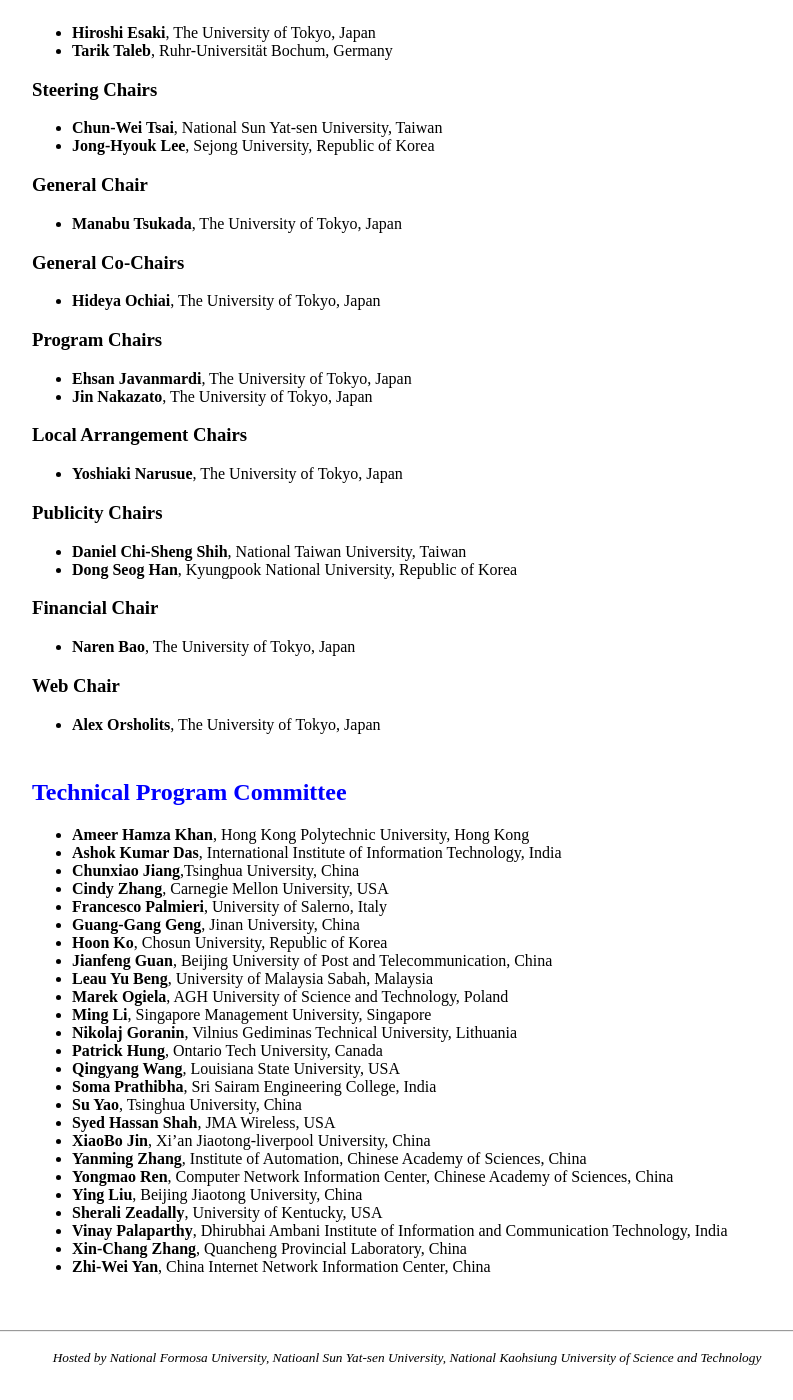
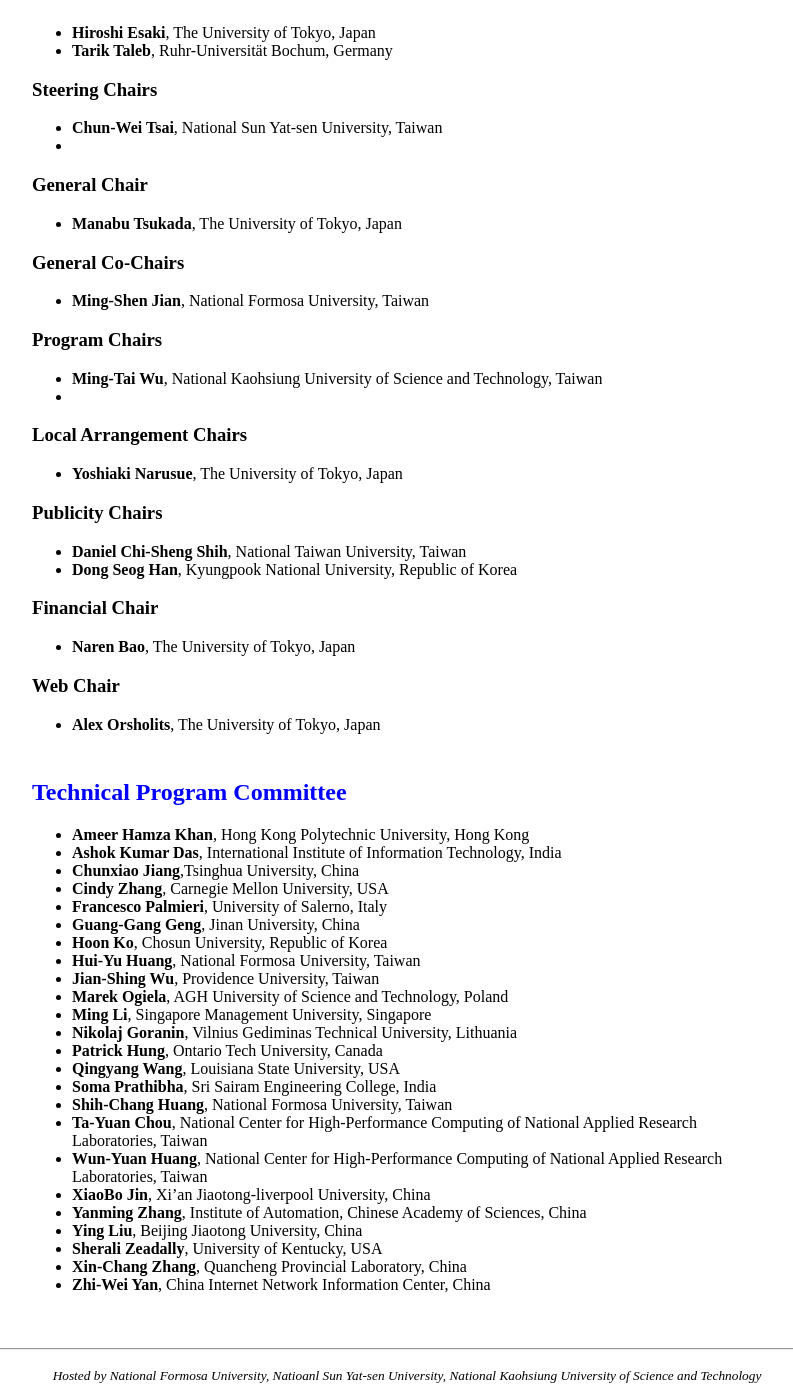
Before and after one commit to icea-conf/2026, a Jekyll site: the page built from committee/index.html, in a window 1280 px wide and 1400 px high, scrolled down 349 px. Shown: the whole window, without its empty margins (233-1026 px from the left). Built offline with Jekyll 4.4.1, drawn with Linux system fonts in a browser that asks for light colours.

Commit message:
Update index.html

```diff
--- a/committee/index.html
+++ b/committee/index.html
@@ -16,7 +16,7 @@
       <h3>Steering Chairs</h3>
       <ul>
         <li><b>Chun-Wei Tsai</b>, National Sun Yat-sen University, Taiwan</li>
-        <li><b>Jong-Hyouk Lee</b>, Sejong University, Republic of Korea</li>
+        <li><b></b></li>
       </ul>
 
       <h3>General Chair</h3>
@@ -26,13 +26,13 @@
 
       <h3>General Co-Chairs</h3>
       <ul>
-        <li><b>Hideya Ochiai</b>, The University of Tokyo, Japan</li>
+        <li><b>Ming-Shen Jian</b>, National Formosa University, Taiwan</li>
       </ul>
 
       <h3>Program Chairs</h3>
       <ul>
-        <li><b>Ehsan Javanmardi</b>, The University of Tokyo, Japan</li>
-        <li><b>Jin Nakazato</b>, The University of Tokyo, Japan</li>
+        <li><b>Ming-Tai Wu</b>, National Kaohsiung University of Science and Technology, Taiwan</li>
+        <li><b></b></li>
       </ul>
 
       <h3>Local Arrangement Chairs</h3>
@@ -68,28 +68,27 @@
         <li><b>Francesco Palmieri</b>, University of Salerno, Italy</li>
         <li><b>Guang-Gang Geng</b>, Jinan University, China</li>
         <li><b>Hoon Ko</b>, Chosun University, Republic of Korea</li>
-        <li><b>Jianfeng Guan</b>, Beijing University of Post and Telecommunication, China</li>
-        <li><b>Leau Yu Beng</b>, University of Malaysia Sabah, Malaysia</li>
+
+        <li><b>Hui-Yu Huang</b>, National Formosa University, Taiwan</li>
+        <li><b>Jian-Shing Wu</b>, Providence University, Taiwan</li>
+
         <li><b>Marek Ogiela</b>, AGH University of Science and Technology, Poland</li>
         <li><b>Ming Li</b>, Singapore Management University, Singapore</li>
         <li><b>Nikolaj Goranin</b>, Vilnius Gediminas Technical University, Lithuania</li>
         <li><b>Patrick Hung</b>, Ontario Tech University, Canada</li>
         <li><b>Qingyang Wang</b>, Louisiana State University, USA</li>
         <li><b>Soma Prathibha</b>, Sri Sairam Engineering College, India</li>
-        <li><b>Su Yao</b>, Tsinghua University, China</li>
-        <li><b>Syed Hassan Shah</b>, JMA Wireless, USA</li>
+
+        <li><b>Shih-Chang Huang</b>, National Formosa University, Taiwan</li>
+        <li><b>Ta-Yuan Chou</b>, National Center for High-Performance Computing of National Applied Research Laboratories, Taiwan</li>
+        <li><b>Wun-Yuan Huang</b>, National Center for High-Performance Computing of National Applied Research Laboratories, Taiwan</li>
+
         <li><b>XiaoBo Jin</b>, Xi’an Jiaotong-liverpool University, China</li>
         <li><b>Yanming Zhang</b>, Institute of Automation, Chinese Academy of Sciences, China</li>
-        <li>
-          <b>Yongmao Ren</b>, Computer Network Information Center, Chinese Academy of Sciences,
-          China
-        </li>
+
         <li><b>Ying Liu</b>, Beijing Jiaotong University, China</li>
         <li><b>Sherali Zeadally</b>, University of Kentucky, USA</li>
-        <li>
-          <b>Vinay Palaparthy</b>, Dhirubhai Ambani Institute of Information and Communication
-          Technology, India
-        </li>
+
         <li><b>Xin-Chang Zhang</b>, Quancheng Provincial Laboratory, China</li>
         <li><b>Zhi-Wei Yan</b>, China Internet Network Information Center, China</li>
       </ul>
```
